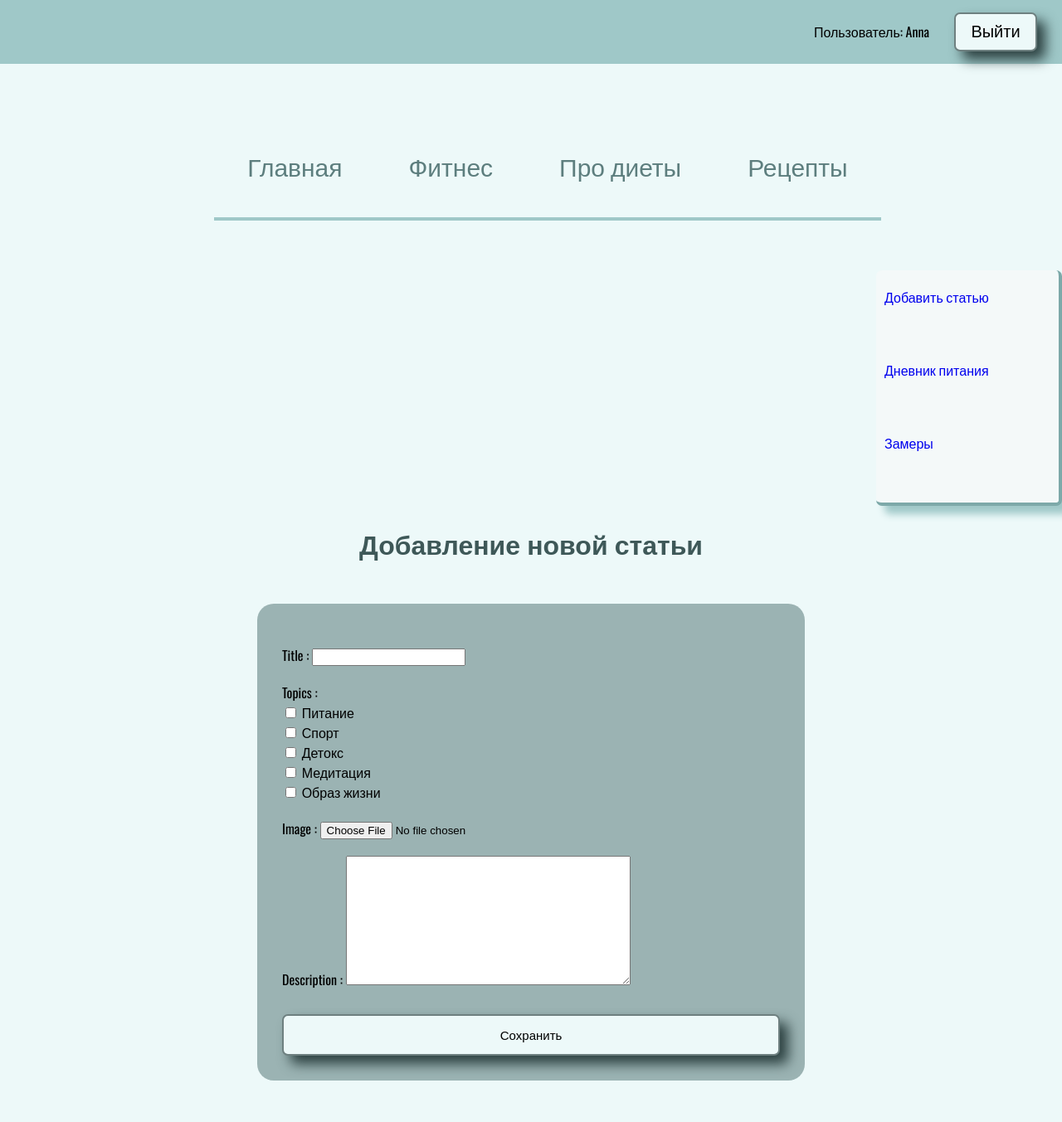
After one commit to AnnaUmilina/Diploma, a Django app: page /create-article in a window 1280 px wide. The commit adds this page. Shown: the whole page at 83% size. Run offline with Django 4.2, Linux system fonts and the light colour scheme; a user stored in the database is signed in; data comes from the database, SQL or seed files in the repository.

Commit message:
Add article

```diff
--- a/slim_body/food/admin.py
+++ b/slim_body/food/admin.py
@@ -1,4 +1,5 @@
 from django.contrib import admin
-from .models import Articles
+from .models import Articles, Topic
 
 admin.site.register(Articles)
+admin.site.register(Topic)
--- /dev/null
+++ b/slim_body/food/forms.py
@@ -0,0 +1,10 @@
+from django.forms import ModelForm
+from .models import Articles
+from django import forms
+
+
+class ArticlesForm(ModelForm):
+    class Meta:
+        model = Articles
+        fields = ['title', 'topics', 'image', 'description']
+        widgets={'topics': forms.CheckboxSelectMultiple()}
--- a/slim_body/food/models.py
+++ b/slim_body/food/models.py
@@ -1,9 +1,17 @@
 from django.db import models
+
+
+class Topic(models.Model):
+    name = models.CharField(max_length=200)
+    created = models.DateTimeField(auto_now_add=True)
+
+    def __str__(self):
+        return self.name
 
 
 class Articles(models.Model):
     title = models.CharField(max_length=200)
-    topic = models.CharField(max_length=200)
+    topics = models.ManyToManyField(Topic, blank=True)
     image = models.ImageField(upload_to='media/articles/', default='default.jpg')
     description = models.TextField()
     date = models.DateTimeField(auto_now_add=True)
--- a/slim_body/food/static/css/style.css
+++ b/slim_body/food/static/css/style.css
@@ -43,7 +43,7 @@ a{
     background-color: #f4f9f9;
     border-radius: 7px;
     color:aliceblue;
-    padding: 20px 10px 50px 10px;
+    padding: 20px 10px 60px 10px;
     height: 500px;
     overflow: hidden;
 }
@@ -53,6 +53,7 @@ a{
     width:  100%;
     height: 250px;
     object-fit: cover;
+    margin-bottom: 10px;
 }
 .article p{
     color: #3e5858;
@@ -61,7 +62,8 @@ a{
 }
 .article h3{
     color: #3e5858;
-    max-height: 70px;
+    height: 40px;
+    text-align: center;
     font-weight: 500;
 }
 .detail{
@@ -142,3 +144,21 @@ a{
     font-weight: 400;
     color: #2d4242;
 }
+.block{
+    height: 200px;
+    width: 200px;
+    margin: 0 0 0 auto;
+    display: flex;
+    flex-direction: column;
+    justify-content: space-between;
+}
+.form{
+    width: 600px;
+}
+.label{
+    margin: 20px auto 20px auto;
+}
+.center{
+    width: 100%;
+    text-align: center;
+}
--- a/slim_body/food/templates/food/base.html
+++ b/slim_body/food/templates/food/base.html
@@ -29,7 +29,17 @@
   <li><a href="{% url 'recipes' %}">Рецепты</a></li>
 </ul>
 {% endblock %}
+{% block lk %}
+{% if user.is_authenticated %}
+<div class="article block">
+        <div class="lk"><a href="{% url 'create-article' %}">Добавить статью</a></div>
+        <div class="lk"><a href="#">Дневник питания</a></div>
+        <div class="lk"><a href="#">Замеры</a></div>
+</div>
+{% endif %}
+{% endblock %}
 {% block content %}
+
 {% endblock %}
 </body>
 </html>
--- /dev/null
+++ b/slim_body/food/templates/food/user_article.html
@@ -0,0 +1,16 @@
+{% extends 'food/base.html' %}
+{% block content %}
+<h1>Добавление новой статьи</h1>
+<form class="auto form" action="{% url 'create-article' %}" method="post" enctype="multipart/form-data">
+    {% csrf_token %}
+    <div class="add_article">
+    {% for field in form %}
+        <div class="label">
+            <label for="formInput#text">{{ field.label }} : </label>
+            {{ field }}
+        </div>
+        {% endfor %}
+        <button class="inp center">Сoхранить</button>
+    </div>
+</form>
+{% endblock %}
--- a/slim_body/food/views.py
+++ b/slim_body/food/views.py
@@ -1,5 +1,6 @@
-from django.shortcuts import render,get_object_or_404
+from django.shortcuts import render, get_object_or_404,redirect
 from .models import Articles
+from .forms import ArticlesForm
 
 
 def index(request):
@@ -24,4 +25,16 @@ def articles(request):
 
 def detail(request, id):
     post = get_object_or_404(Articles, id=id)
-    return render(request, 'food/detail.html', {'post':post})
+    return render(request, 'food/detail.html', {'post': post})
+
+
+def create_article(request):
+    form = ArticlesForm()
+    if request.method =='POST':
+        form = ArticlesForm(request.POST, request.FILES)
+        if form.is_valid():
+            form.save()
+            return redirect('index')
+
+    else:
+        return render(request, 'food/user_article.html', {'form': form})
--- a/slim_body/slim_body/settings.py
+++ b/slim_body/slim_body/settings.py
@@ -122,7 +122,7 @@ USE_TZ = True
 STATIC_URL = 'static/'
 STATIC_ROOT = BASE_DIR / 'static'
 
-MEDIA_URL = '/media/'
+MEDIA_URL = 'media/'
 MEDIA_ROOT = BASE_DIR / 'media'
 # Default primary key field type
 # https://docs.djangoproject.com/en/4.2/ref/settings/#default-auto-field
--- a/slim_body/slim_body/urls.py
+++ b/slim_body/slim_body/urls.py
@@ -15,7 +15,7 @@ Including another URLconf
     2. Add a URL to urlpatterns:  path('blog/', include('blog.urls'))
 """
 from django.contrib import admin
-from django.urls import path,include
+from django.urls import path, include
 from food import views
 from django.conf.urls.static import static
 from django.conf import settings
@@ -29,6 +29,7 @@ urlpatterns = [
     path('recipes/', views.recipes, name='recipes'),
     path('articles/', views.articles, name='articles'),
     path('detail/<int:id>/', views.detail, name='detail'),
+    path('create-article', views.create_article, name='create-article'),
 
     path('fitness/', include('fitness.urls')),
 ]
```
Also changed, not shown: slim_body/db.sqlite3, slim_body/food/migrations/0003_topic_remove_articles_topic_articles_topics.py (added), slim_body/media/media/articles/breath.jpg (added), slim_body/media/media/articles/breath_EEXhen2.jpg (added).
